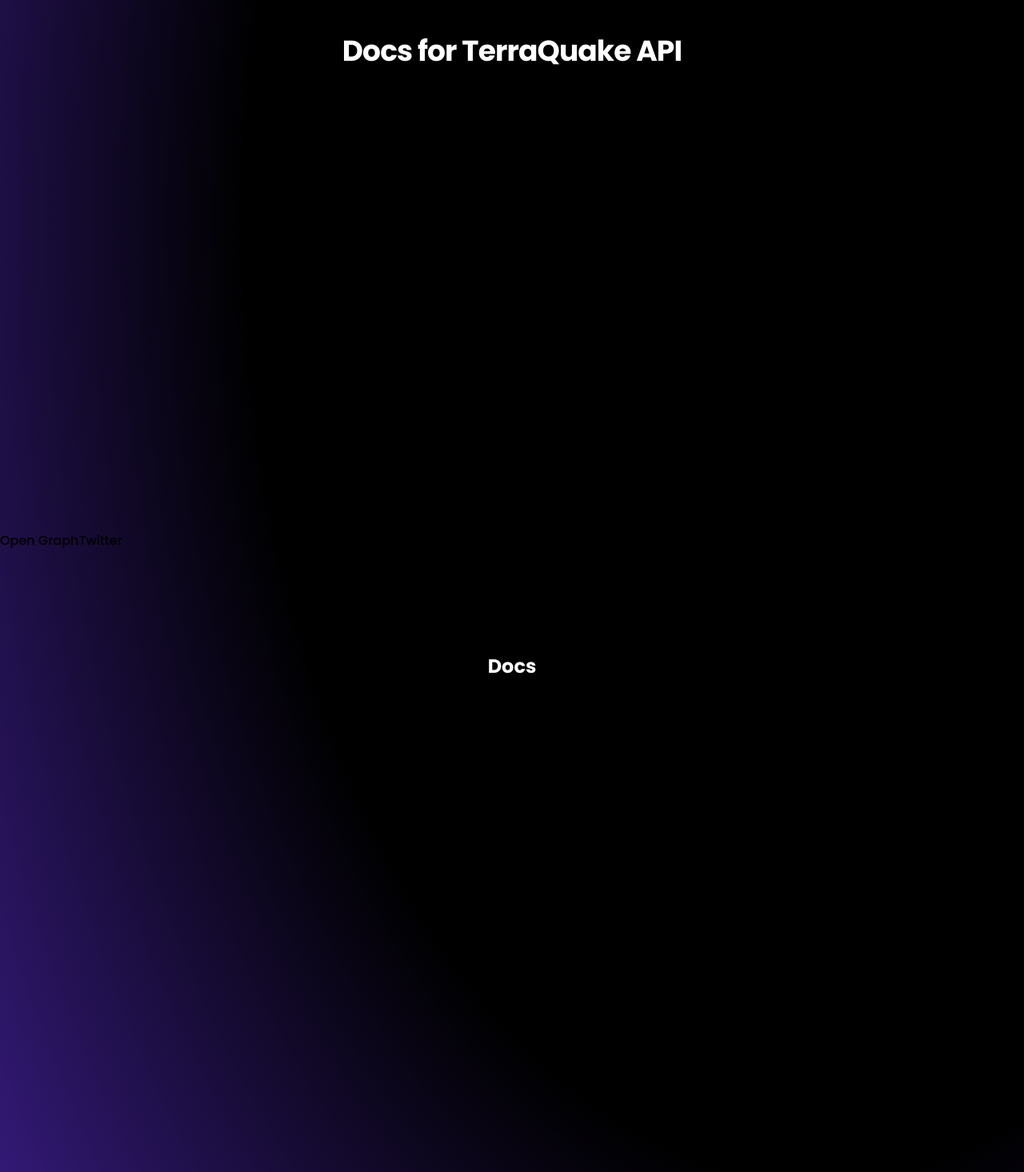
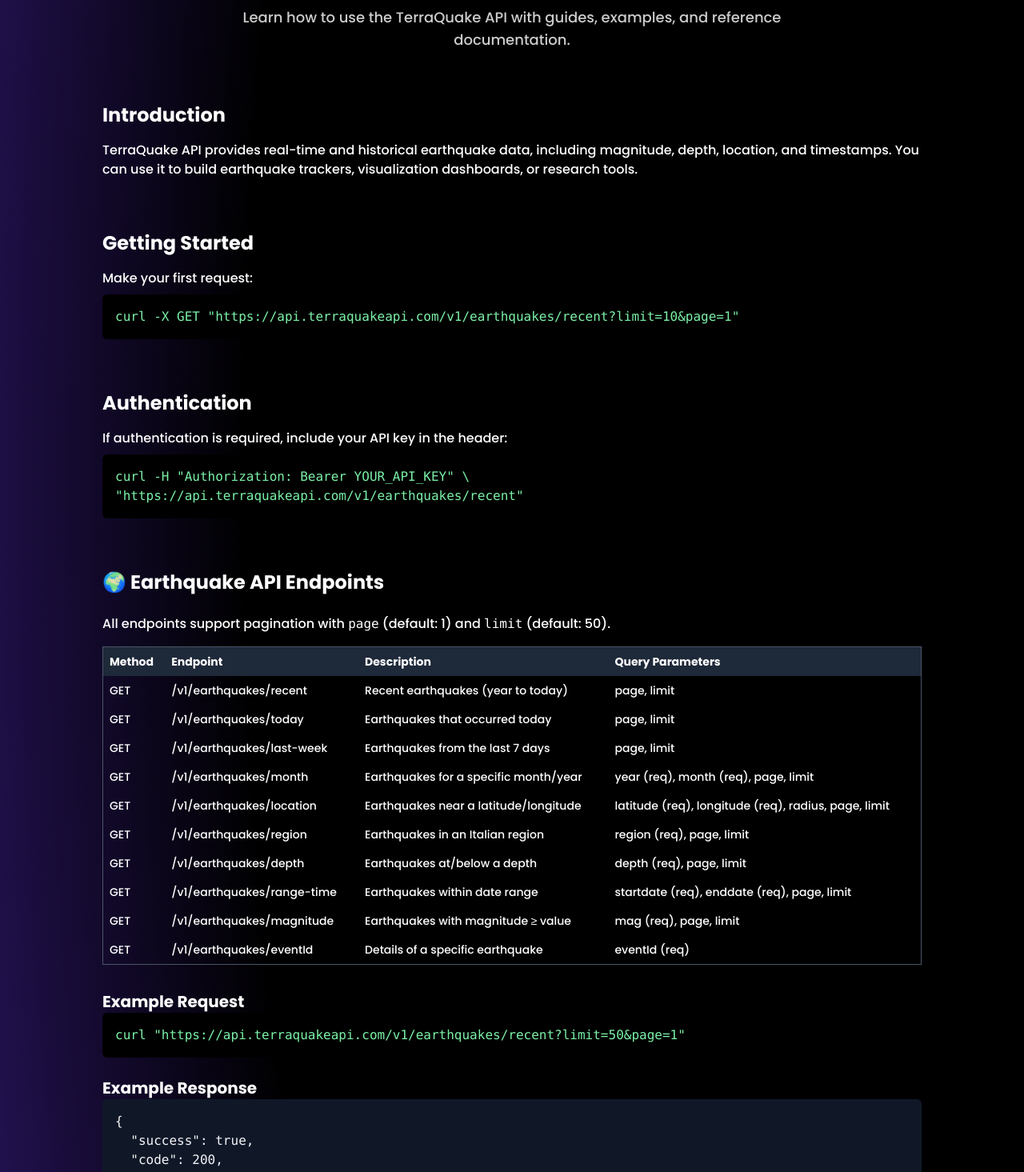
Before and after one commit to yash25hemnani/TerraQuakeApi, a React (Vite) app in the folder frontend/: page /docs in a window 1280 px wide. Shown: the part 160-1625 px from the top of the page at 80% size. Built offline with nearby package versions, Linux system fonts and the light colour scheme; no server answers.

Commit message:
Added Docs Page

```diff
--- a/frontend/src/pages/docs/docs.jsx
+++ b/frontend/src/pages/docs/docs.jsx
@@ -8,27 +8,173 @@ export default function Docs() {
         title='Docs'
         description='Docs for TerraQuake API'
       />
-          <section className='relative z-30 w-full min-h-screen px-6 py-20'>
-            {/* Page header */}
+
+      <section className='relative z-30 w-full min-h-screen px-6 py-20 text-white'>
+        {/* Page Header */}
         <div className='flex flex-col justify-center items-center mb-16'>
-              <h1 className='text-2xl md:text-4xl text-white font-extrabold text-center my-25 tracking-tight'>
-                Docs for TerraQuake API
+          <h1 className='text-3xl md:text-5xl font-extrabold text-center mb-4 tracking-tight'>
+            TerraQuake API Documentation
           </h1>
-
-              <p className='text-white text-lg w-[95%] lg:w-6xl'>
-
+          <p className='text-lg max-w-3xl text-center opacity-80'>
+            Learn how to use the TerraQuake API with guides, examples, and
+            reference documentation.
           </p>
         </div>
+
+        <div className='max-w-5xl mx-auto space-y-16 text-left'>
+
+          {/* Introduction */}
+          <section id="intro">
+            <h2 className='text-2xl font-bold mb-4'>Introduction</h2>
+            <p>
+              TerraQuake API provides real-time and historical earthquake data,
+              including magnitude, depth, location, and timestamps. You can use
+              it to build earthquake trackers, visualization dashboards, or
+              research tools.
+            </p>
           </section>
 
-      <MetaData
-        title='Docs'
-        description='Documentation Page of TerraQuake'
-      />
-      <section className='relative z-30 w-full min-h-screen flex flex-col items-center text-center px-6 py-20 bg-gradient-to-b text-white'>
-        <h1 className='lg:w-xl text-xl mx-auto md:text-2xl font-extrabold leading-tight mt-[50px]'>
-          Docs
-        </h1>
+          {/* Getting Started */}
+          <section id="getting-started">
+            <h2 className='text-2xl font-bold mb-4'>Getting Started</h2>
+            <p>Make your first request:</p>
+            <pre className='bg-black text-green-300 p-4 rounded-md overflow-x-auto mt-2'>
+{`curl -X GET "https://api.terraquakeapi.com/v1/earthquakes/recent?limit=10&page=1"`}
+            </pre>
+          </section>
+
+          {/* Authentication */}
+          <section id="auth">
+            <h2 className='text-2xl font-bold mb-4'>Authentication</h2>
+            <p>
+              If authentication is required, include your API key in the header:
+            </p>
+            <pre className='bg-black text-green-300 p-4 rounded-md overflow-x-auto mt-2'>
+{`curl -H "Authorization: Bearer YOUR_API_KEY" \\
+"https://api.terraquakeapi.com/v1/earthquakes/recent"`}
+            </pre>
+          </section>
+
+          {/* API Reference */}
+          <section id="endpoints">
+            <h2 className='text-2xl font-bold mb-6'>🌍 Earthquake API Endpoints</h2>
+
+            <p className='mb-4'>
+              All endpoints support pagination with <code>page</code> (default: 1) and <code>limit</code> (default: 50).
+            </p>
+
+            <div className="overflow-x-auto">
+              <table className='w-full border border-gray-600 text-sm'>
+                <thead className='bg-gray-800'>
+                  <tr>
+                    <th className='p-2 text-left'>Method</th>
+                    <th className='p-2 text-left'>Endpoint</th>
+                    <th className='p-2 text-left'>Description</th>
+                    <th className='p-2 text-left'>Query Parameters</th>
+                  </tr>
+                </thead>
+                <tbody>
+                  <tr><td className='p-2'>GET</td><td className='p-2'>/v1/earthquakes/recent</td><td className='p-2'>Recent earthquakes (year to today)</td><td className='p-2'>page, limit</td></tr>
+                  <tr><td className='p-2'>GET</td><td className='p-2'>/v1/earthquakes/today</td><td className='p-2'>Earthquakes that occurred today</td><td className='p-2'>page, limit</td></tr>
+                  <tr><td className='p-2'>GET</td><td className='p-2'>/v1/earthquakes/last-week</td><td className='p-2'>Earthquakes from the last 7 days</td><td className='p-2'>page, limit</td></tr>
+                  <tr><td className='p-2'>GET</td><td className='p-2'>/v1/earthquakes/month</td><td className='p-2'>Earthquakes for a specific month/year</td><td className='p-2'>year (req), month (req), page, limit</td></tr>
+                  <tr><td className='p-2'>GET</td><td className='p-2'>/v1/earthquakes/location</td><td className='p-2'>Earthquakes near a latitude/longitude</td><td className='p-2'>latitude (req), longitude (req), radius, page, limit</td></tr>
+                  <tr><td className='p-2'>GET</td><td className='p-2'>/v1/earthquakes/region</td><td className='p-2'>Earthquakes in an Italian region</td><td className='p-2'>region (req), page, limit</td></tr>
+                  <tr><td className='p-2'>GET</td><td className='p-2'>/v1/earthquakes/depth</td><td className='p-2'>Earthquakes at/below a depth</td><td className='p-2'>depth (req), page, limit</td></tr>
+                  <tr><td className='p-2'>GET</td><td className='p-2'>/v1/earthquakes/range-time</td><td className='p-2'>Earthquakes within date range</td><td className='p-2'>startdate (req), enddate (req), page, limit</td></tr>
+                  <tr><td className='p-2'>GET</td><td className='p-2'>/v1/earthquakes/magnitude</td><td className='p-2'>Earthquakes with magnitude ≥ value</td><td className='p-2'>mag (req), page, limit</td></tr>
+                  <tr><td className='p-2'>GET</td><td className='p-2'>/v1/earthquakes/eventId</td><td className='p-2'>Details of a specific earthquake</td><td className='p-2'>eventId (req)</td></tr>
+                </tbody>
+              </table>
+            </div>
+
+            <h3 className='text-xl font-semibold mt-8'>Example Request</h3>
+            <pre className='bg-black text-green-300 p-4 rounded-md overflow-x-auto'>
+{`curl "https://api.terraquakeapi.com/v1/earthquakes/recent?limit=50&page=1"`}
+            </pre>
+
+            <h3 className='text-xl font-semibold mt-6'>Example Response</h3>
+            <pre className='bg-gray-900 text-gray-100 p-4 rounded-md overflow-x-auto'>
+{`{
+  "success": true,
+  "code": 200,
+  "status": "OK",
+  "message": "Recent seismic events",
+  "total": 50,
+  "data": [
+    {
+      "type": "Feature",
+      "properties": {
+        "eventId": 44278572,
+        "originId": 140102761,
+        "time": "2025-09-26T19:33:46.440000",
+        "author": "SURVEY-INGV",
+        "magType": "ML",
+        "mag": 1,
+        "type": "earthquake",
+        "place": "Costa Calabra sud-orientale (Reggio di Calabria)"
+      },
+      "geometry": {
+        "type": "Point",
+        "coordinates": [16.2387, 37.9982, 10.5]
+      }
+    }
+  ]
+}`}
+            </pre>
+
+            <h3 className='text-xl font-semibold mt-6'>Response Fields</h3>
+            <ul className="list-disc list-inside">
+              <li><code>success</code> – Whether the request was successful</li>
+              <li><code>code</code> – HTTP status code</li>
+              <li><code>status</code> – Status message</li>
+              <li><code>message</code> – Summary of the response</li>
+              <li><code>total</code> – Total number of events returned</li>
+              <li><code>data</code> – Array of seismic event objects</li>
+              <li><code>properties.eventId</code> – Unique event ID</li>
+              <li><code>properties.time</code> – Event timestamp (ISO 8601)</li>
+              <li><code>properties.mag</code> – Magnitude of the earthquake</li>
+              <li><code>properties.place</code> – Location description</li>
+              <li><code>geometry.coordinates</code> – [longitude, latitude, depth]</li>
+            </ul>
+          </section>
+
+          {/* Error Codes */}
+          <section id="errors">
+            <h2 className='text-2xl font-bold mb-4'>Error Codes</h2>
+            <table className='w-full border border-gray-600 text-sm'>
+              <thead className='bg-gray-800'>
+                <tr>
+                  <th className='p-2 text-left'>Code</th>
+                  <th className='p-2 text-left'>Meaning</th>
+                </tr>
+              </thead>
+              <tbody>
+                <tr><td className='p-2'>200</td><td className='p-2'>Success</td></tr>
+                <tr><td className='p-2'>400</td><td className='p-2'>Bad Request</td></tr>
+                <tr><td className='p-2'>401</td><td className='p-2'>Unauthorized</td></tr>
+                <tr><td className='p-2'>404</td><td className='p-2'>Not Found</td></tr>
+                <tr><td className='p-2'>429</td><td className='p-2'>Too Many Requests</td></tr>
+              </tbody>
+            </table>
+          </section>
+
+          {/* Rate Limits */}
+          <section id="limits">
+            <h2 className='text-2xl font-bold mb-4'>Rate Limits</h2>
+            <p>
+              Default limit: <strong>60 requests/minute per IP</strong>.
+              If exceeded, the API returns <code>429 Too Many Requests</code>.
+            </p>
+          </section>
+
+          {/* FAQ */}
+          <section id="faq">
+            <h2 className='text-2xl font-bold mb-4'>FAQ</h2>
+            <p><strong>Q: Do I need an API key?</strong><br />A: Not for basic usage, but some endpoints may require it.</p>
+            <p className='mt-4'><strong>Q: How often is data updated?</strong><br />A: Near real-time, within a few minutes of seismic event detection.</p>
+          </section>
+        </div>
       </section>
     </>
   );
```
Also changed, not shown: 1 other file (tests, documents, lock files or other folders). Lines whose indentation alone changed are shown as unchanged.
